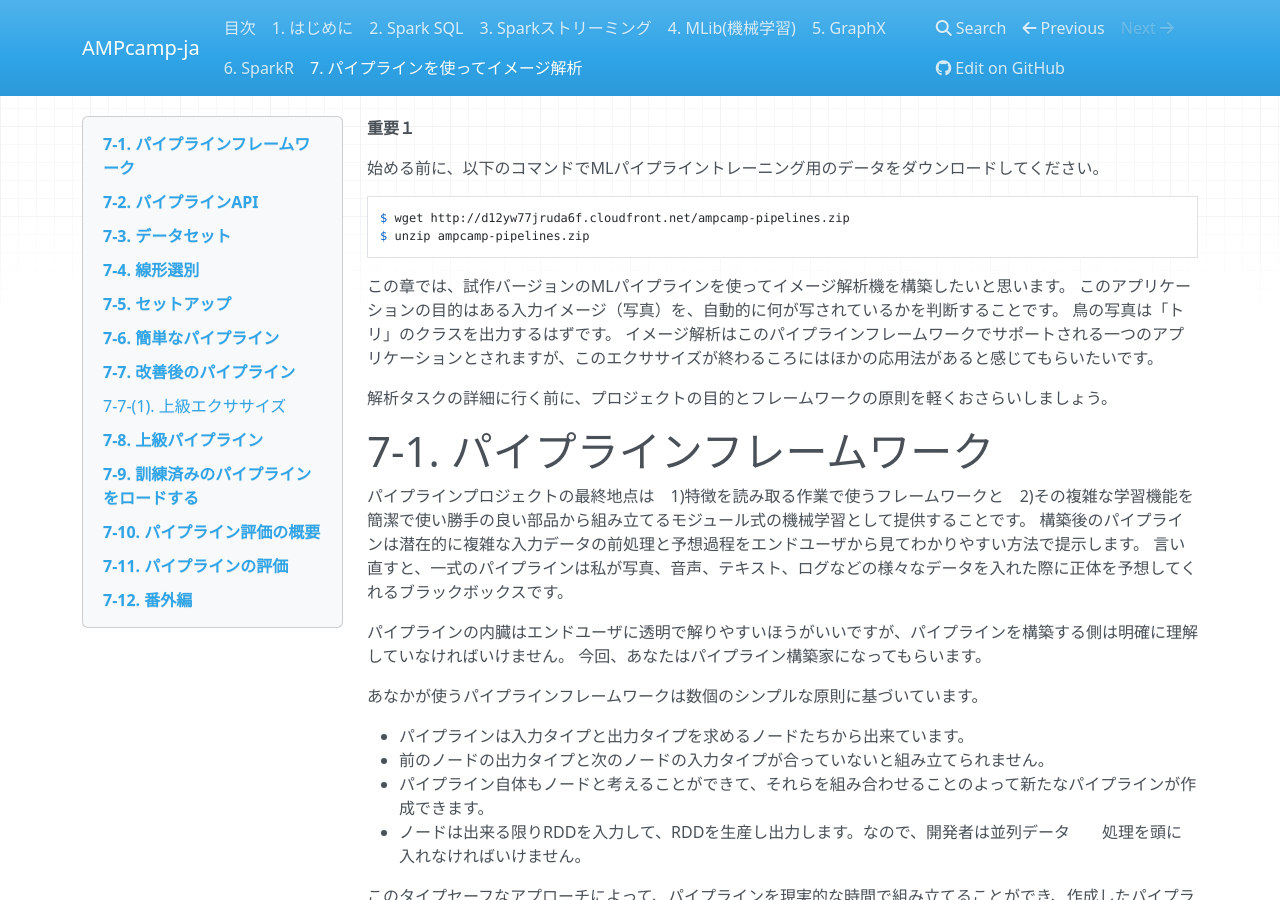
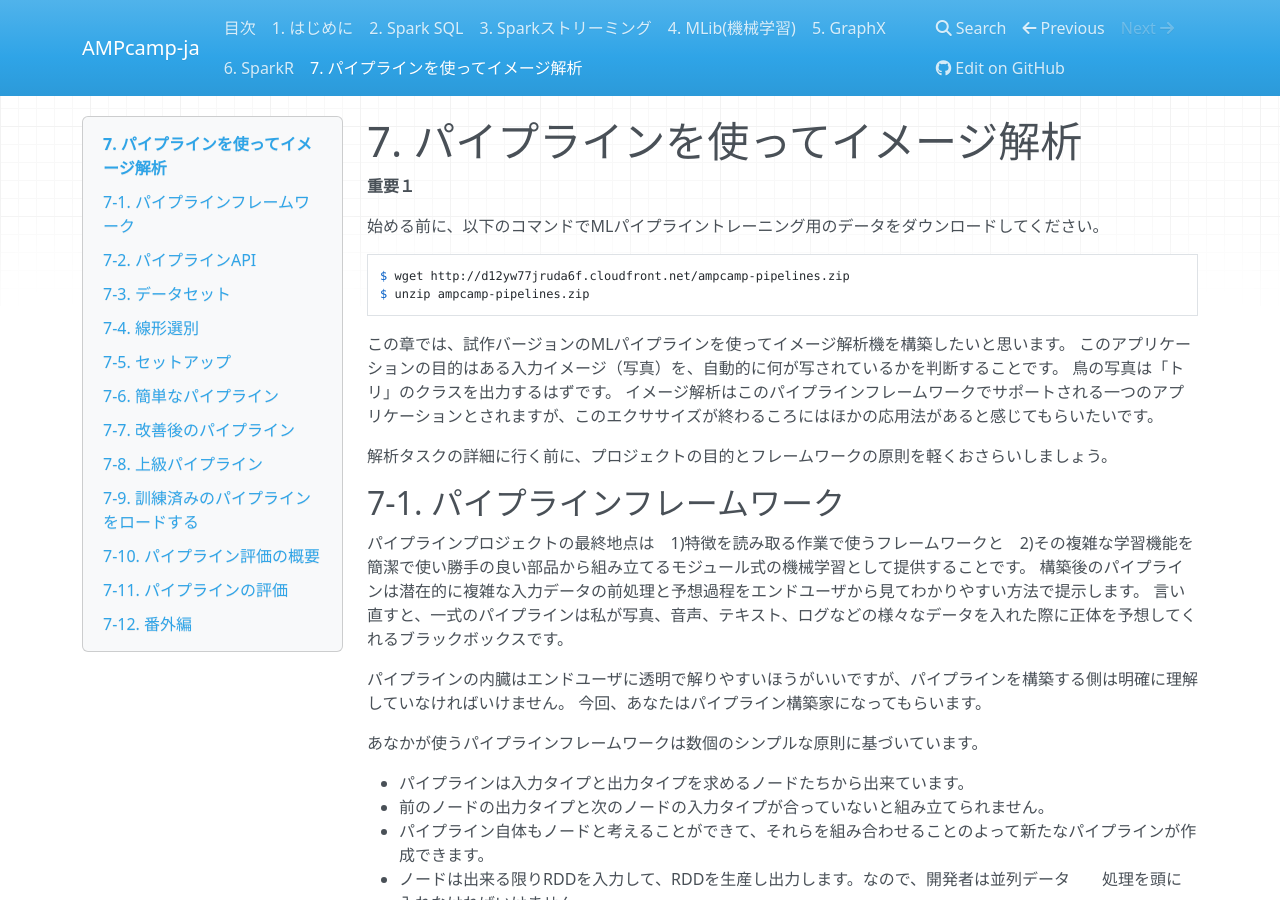
Before and after one commit to m-kiuchi/AMPcamp-ja, an MkDocs documentation site: the page built from docs/pipeline.md, in a window 1280 px wide and 900 px high. Built offline with MkDocs 1.6.1, drawn with Linux system fonts in a browser that asks for light colours; nearby versions of some CDN libraries; old or Windows-style settings are respelled for this version of MkDocs.

Commit message:
Update pipeline.md

```diff
--- a/docs/pipeline.md
+++ b/docs/pipeline.md
@@ -1,3 +1,4 @@
+# 7. パイプラインを使ってイメージ解析
 **重要１**
 
 始める前に、以下のコマンドでMLパイプライントレーニング用のデータをダウンロードしてください。
@@ -14,7 +15,7 @@ $ unzip ampcamp-pipelines.zip
 
 解析タスクの詳細に行く前に、プロジェクトの目的とフレームワークの原則を軽くおさらいしましょう。
 
-# 7-1. パイプラインフレームワーク
+## 7-1. パイプラインフレームワーク
 パイプラインプロジェクトの最終地点は　1)特徴を読み取る作業で使うフレームワークと　2)その複雑な学習機能を簡潔で使い勝手の良い部品から組み立てるモジュール式の機械学習として提供することです。
 構築後のパイプラインは潜在的に複雑な入力データの前処理と予想過程をエンドユーザから見てわかりやすい方法で提示します。
 言い直すと、一式のパイプラインは私が写真、音声、テキスト、ログなどの様々なデータを入れた際に正体を予想してくれるブラックボックスです。
@@ -42,7 +43,7 @@ $ unzip ampcamp-pipelines.zip
 完全なるパイプラインのレポジトリは試作品ですが、準備ができましたら披露する予定です。
 
 
-# 7-2. パイプラインAPI
+## 7-2. パイプラインAPI
 このAPIは公共リーリスまでに変わっているかもしれません。ここで提示されるのは試作品です。
 
 パイプラインAPIのコアは単純で、タイプセーフ機能のプログラミングを重点的にインスパイアされています。
@@ -101,7 +102,7 @@ val result = pipeline(x)
 今から、これらのアイデアがどのように並列されたデータセットに対して複雑な機械学習のタスクを行うのかを見ていきましょう。
 
 
-# 7-3. データセット
+## 7-3. データセット
 ここで使うデータセットは[CIFAR-10](http://www.cs.toronto.edu/~kriz/cifar.html)という10個のクラスに整理されている6万枚のイメージです。
 ここで扱う技術は1000個のクラスや100万枚以上のイメージにも拡張できるように設計されています。
 
@@ -191,7 +192,7 @@ nは訓練用例の数で、dは特徴元画像たちの特徴の数です。「
 実際にイメージ解析する時の特徴はピクセル値の違いです。
 この例ではそれを解りやすく具体的にしてみました。
 
-# 7-5. セットアップ
+## 7-5. セットアップ
 ここでは、Scalaのスタンドアローンで動かします。
 この章最初の重要１で説明したパイプライントレーニング用データをダウンロードしてから進めてください。
 ファイルを展開しましたら、以下のものが含まれています。
@@ -213,7 +214,7 @@ nは訓練用例の数で、dは特徴元画像たちの特徴の数です。「
 //トレーニング用ディレクトリ内で
 `training/ $ export SPARK_HOME=~/training/spark`
 
-# 7-6. 簡単なパイプライン
+## 7-6. 簡単なパイプライン
 先ほど記述したように、CIFARデータセットのデータローダはすでに提供されています。
 最初の一番シンプルなパイプラインはイメージのピクセル値を試しに使ってサポートベクタモデルを訓練します。
 
@@ -251,7 +252,7 @@ ampcamp-pipelineディレクトリからlinear_pixels/index.htmlをブラウザ
 
 `ampcamp-pipelines/ $ open linear_pixels/index.html`
 
-# 7-7. 改善後のパイプライン
+## 7-7. 改善後のパイプライン
 ではどうやったら75%のエラーを改善できるでしょうか？
 秘訣は以前のパイプライン講演であなたが聞いたことがあるビジュアルボキャブラリ[[9]](#[9])です。
 エディタでRandomVocab.scalaを開いてみてください。
@@ -295,10 +296,10 @@ val featurizer =
 
 `ampcamp-pipelines/ $ open random_vocab/index.html`
 
-## 7-7-(1). 上級エクササイズ
+### 7-7-(1). 上級エクササイズ
 時間がある方はパイプラインのパラメータを変えて試してください。例えば異なった正規化値かフィルタの数（100か300）を入れてください。正確性はどう変化しますか？
 
-# 7-8. 上級パイプライン
+## 7-8. 上級パイプライン
 一つ前のパイプラインではランダムなビジュアルボキャブラリを使い、同じデータサンプルに対して最初の簡単なパイプラインよりいい結果がでましたが、もう少し解析成果を上げられる所まで行きましょう。
 
 この問題で最後に行うことは改善されたビジュアルボキャブラリを使うことです。
@@ -329,7 +330,7 @@ val patchExtractor = ImageExtractor
 ここではフィルタがFloatMatrix.randn()関数でランダムに発生するのではなく、データからサンプルされて生み出されます。
 これはランダムな（テレビの砂嵐のような）ノイズにイメージを合わせるのではなく、すでに認識されているものに似ているかで合わせる強力な発想です。
 
-# 7-9. 訓練済みのパイプラインをロードする
+## 7-9. 訓練済みのパイプラインをロードする
 時間内でトレーニングデータをフィーチャライズしてあなたのマシーンの上でモデルを訓練するのに必要な計算能力の関係で、訓練済みのパイプラインを追加機能と一緒に提供します。
 このパイプラインはコードにある同じジャバオブジェクトがシリアライザ化された状態で”*.pipe”ファイルに纏めてあります。
 
@@ -354,7 +355,7 @@ val predictions = predictionPipeline(data)
 もし訓練したオブジェクトに満足でしたら、Veloxなどのモデルを提供するサービスに配送するだけで終了です。
 設計どうりです。
 
-# 7-10. パイプライン評価の概要
+## 7-10. パイプライン評価の概要
 今まではパイプライン評価をする際に選別器エラーだけに集中してきました。
 しかし、選別器の評価方法はこれよりもっと凝っています。
 スパム探知の例を見てみましょう。
@@ -366,7 +367,7 @@ val predictions = predictionPipeline(data)
 
 この分割り表はマルチクラス設定の場合も法則化できまして、その例は後ほど見れます。
 
-# 7-11. パイプラインの評価
+## 7-11. パイプラインの評価
 先ほど構築したパイプラインをテストセットに適用した際の評価は以下の様に行います。
 
 `ampcamp-pipelines/ $ bin/run-pipeline.sh pipelines.EvaluateCifarPipeline saved_piplines/patchvocab.pipe data/cifar_test.bin 0.2`
@@ -398,7 +399,7 @@ val predictions = predictionPipeline(data)
 
 `ampcamp-pipelines/ $ open patch_vocab/index.html`
 
-# 7-12. 番外編
+## 7-12. 番外編
 上級エキセサイズ２
 
 もう一つ保存されているパイプラインが”saved_pipelines”フォルダに入っています。
```
Also changed, not shown: other parts of docs/pipeline.md (+2 -2 lines).
